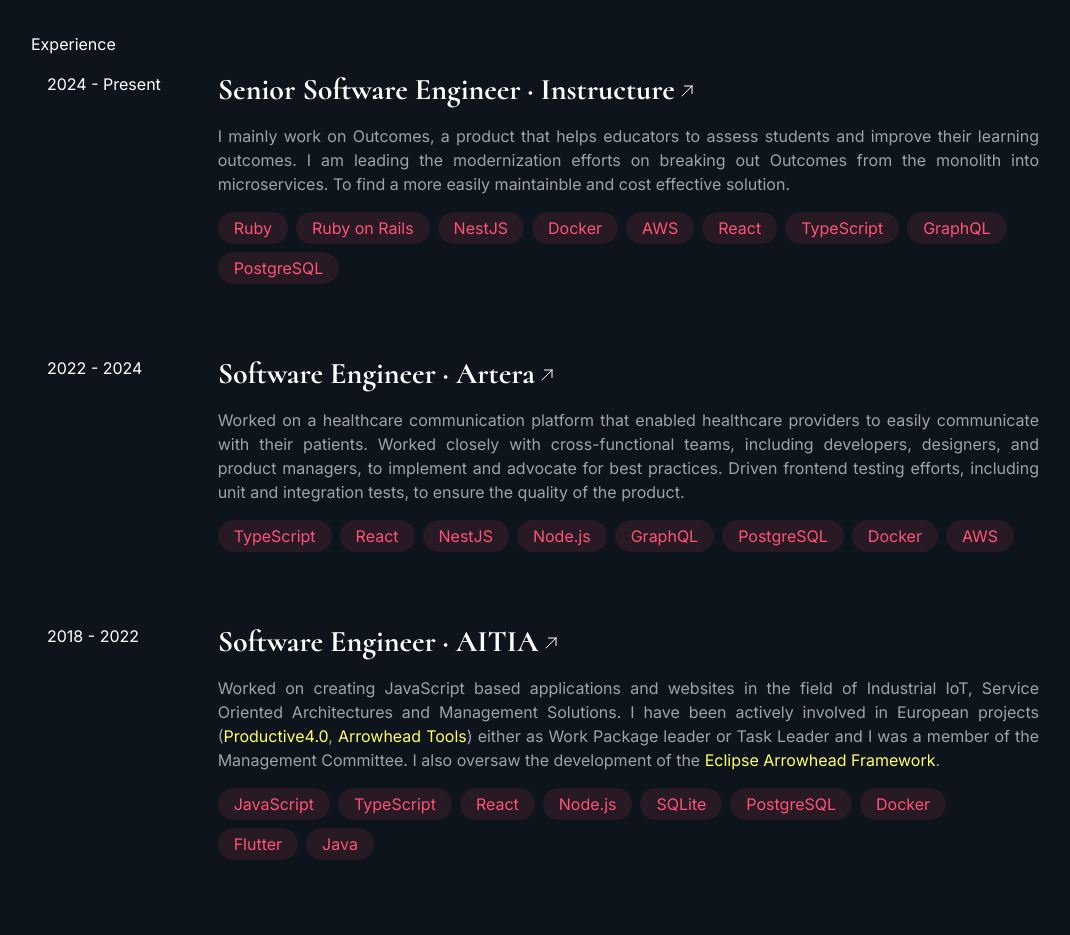
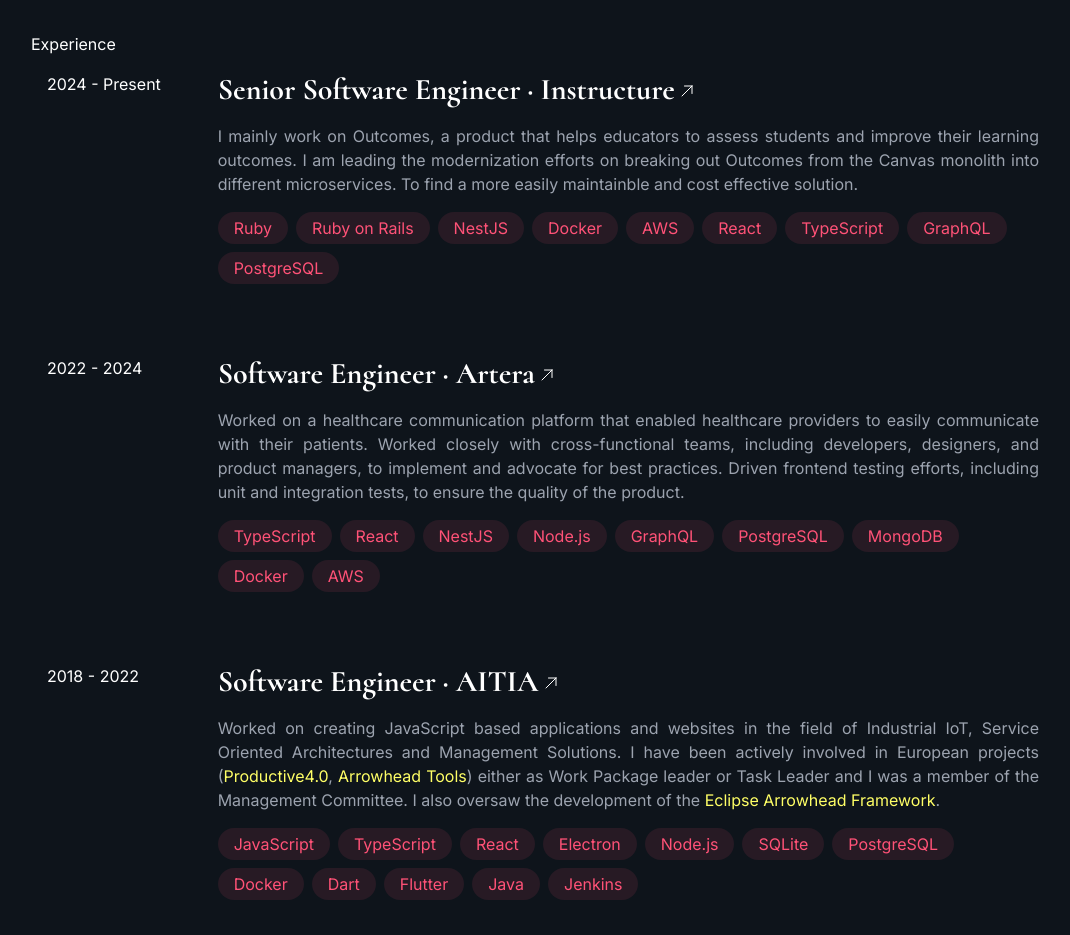
Before and after one commit to tsvetlin/svetlin-website-next, a Next.js app: page / in a window 1280 px wide. Shown: the part 840-1775 px from the top of the page, without its empty margins (97-1167 px from the left). Built offline with nearby package versions, Linux system fonts and the light colour scheme.

Commit message:
updated text

```diff
--- a/app/ui/Experience/ExperienceSection.tsx
+++ b/app/ui/Experience/ExperienceSection.tsx
@@ -10,7 +10,7 @@
       companyUrl: 'https://www.instructure.com/',
       jobTitle: 'Senior Software Engineer',
       description:
-        'I mainly work on Outcomes, a product that helps educators to assess students and improve their learning outcomes. I am leading the modernization efforts on breaking out Outcomes from the monolith into microservices. To find a more easily maintainble and cost effective solution.',
+        'I mainly work on Outcomes, a product that helps educators to assess students and improve their learning outcomes. I am leading the modernization efforts on breaking out Outcomes from the Canvas monolith into different microservices. To find a more easily maintainble and cost effective solution.',
       technologies: [
         'Ruby',
         'Ruby on Rails',
@@ -38,6 +38,7 @@
         'Node.js',
         'GraphQL',
         'PostgreSQL',
+        'MongoDB',
         'Docker',
         'AWS',
       ],
@@ -87,12 +88,15 @@
         'JavaScript',
         'TypeScript',
         'React',
+        'Electron',
         'Node.js',
         'SQLite',
         'PostgreSQL',
         'Docker',
+        'Dart',
         'Flutter',
         'Java',
+        'Jenkins',
       ],
     },
     {
@@ -110,6 +114,8 @@
         'CSS',
         'JavaScript',
         'Node.js',
+        'MySQL',
+        'MongoDB',
         'React',
         'Docker',
         'AWS',
```
